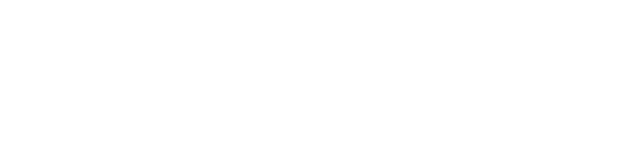
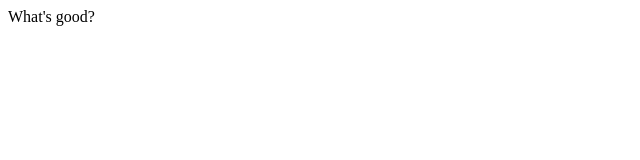
Before and after one commit to lets-get-this-bread/lets-get-this-bread.github.io, a plain HTML site: page index.html in a window 1280 px wide. Shown: the whole page, without its empty margins (0-640 px from the left). Drawn offline with Linux system fonts and the light colour scheme.

Commit message:
Update index.html

```diff
--- a/index.html
+++ b/index.html
@@ -5,4 +5,9 @@
     <title>Let's Get This Bread!</title>
 </head>
 
+<body>
+    What's good?
+</body>
+
+
 </html>
```
